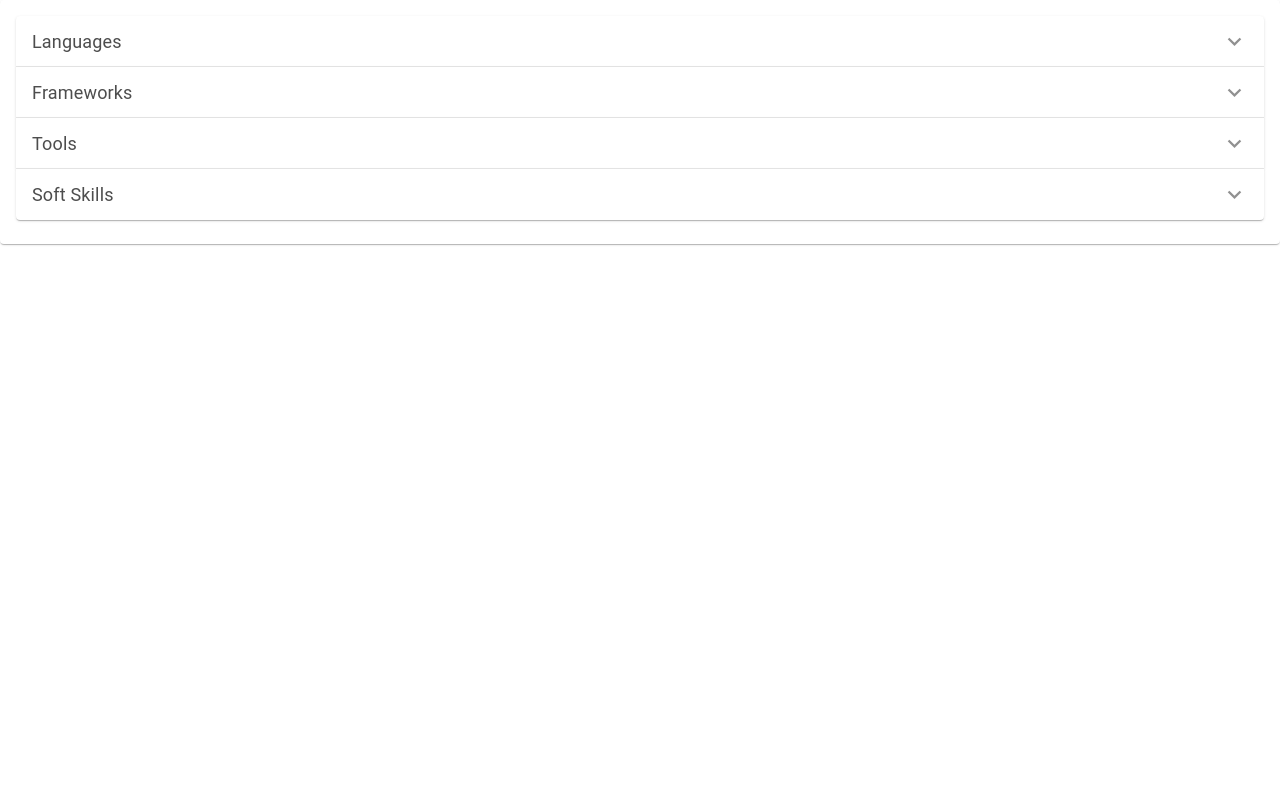
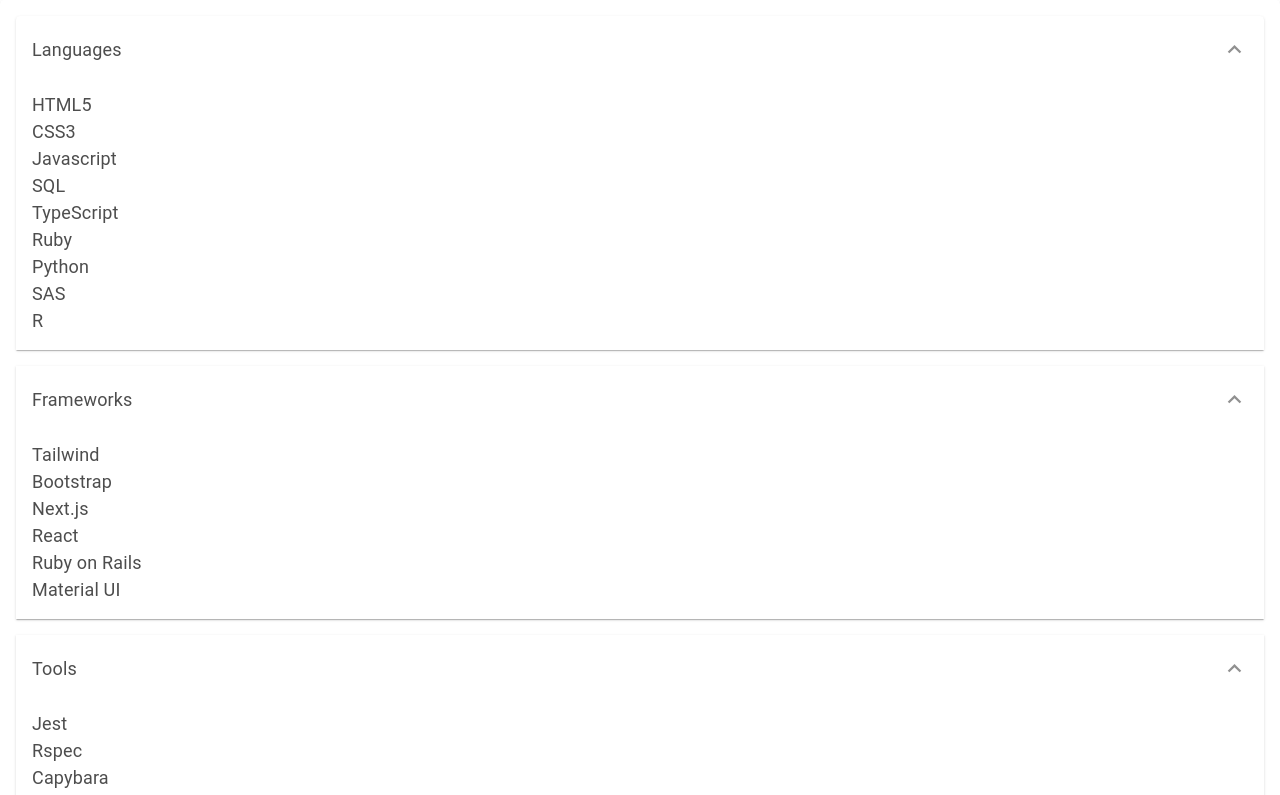
Before and after one commit to fionatagious/fiona.works, a Next.js app: page /resume/skills in a window 1280 px wide. Shown: the top 795 px of the page. Built offline with nearby package versions, Linux system fonts and the light colour scheme.

Commit message:
Skills accordion

```diff
--- a/components/accordion.js
+++ b/components/accordion.js
@@ -6,23 +6,15 @@
 import ExpandMoreIcon from '@mui/icons-material/ExpandMore';
 
 export default function SkillsAccordion() {
-    const [expanded, setExpanded] = React.useState(true);
-
-    const handleChange = (panel) => (event, isExpanded) => {
-      setExpanded(isExpanded ? panel : false);
-    };
-
   return (
     <div>
-        <Accordion expanded={expanded === 'panel1'} onChange={handleChange('panel1')}>
+      <Accordion defaultExpanded>
         <AccordionSummary
           expandIcon={<ExpandMoreIcon />}
-            aria-controls="languages-content"
-            id="languages-header"
+          aria-controls="panel1a-content"
+          id="panel1a-header"
         >
-            <Typography sx={{ width: '33%', flexShrink: 0 }}>
-              Languages
-            </Typography>
+          <Typography>Languages</Typography>
         </AccordionSummary>
         <AccordionDetails>
           <Typography>HTML5</Typography>
@@ -36,15 +28,13 @@
           <Typography>R</Typography>
         </AccordionDetails>
       </Accordion>
-        <Accordion expanded={expanded === 'panel1'} onChange={handleChange('panel1')}>
+      <Accordion defaultExpanded>
         <AccordionSummary
           expandIcon={<ExpandMoreIcon />}
-            aria-controls="languages-content"
-            id="languages-header"
+          aria-controls="panel2a-content"
+          id="panel2a-header"
         >
-            <Typography sx={{ width: '33%', flexShrink: 0 }}>
-              Frameworks
-            </Typography>
+          <Typography>Frameworks</Typography>
         </AccordionSummary>
         <AccordionDetails>
           <Typography>Tailwind</Typography>
@@ -55,15 +45,13 @@
           <Typography>Material UI</Typography>
         </AccordionDetails>
       </Accordion>
-        <Accordion expanded={expanded === 'panel1'} onChange={handleChange('panel1')}>
+      <Accordion defaultExpanded>
         <AccordionSummary
           expandIcon={<ExpandMoreIcon />}
-            aria-controls="languages-content"
-            id="languages-header"
+          aria-controls="panel2a-content"
+          id="panel2a-header"
         >
-            <Typography sx={{ width: '33%', flexShrink: 0 }}>
-              Tools
-            </Typography>
+          <Typography>Tools</Typography>
         </AccordionSummary>
         <AccordionDetails>
           <Typography>Jest</Typography>
@@ -75,15 +63,13 @@
           <Typography>SendGrid</Typography>
         </AccordionDetails>
       </Accordion>
-        <Accordion expanded={expanded === 'panel1'} onChange={handleChange('panel1')}>
+      <Accordion defaultExpanded>
         <AccordionSummary
           expandIcon={<ExpandMoreIcon />}
-            aria-controls="languages-content"
-            id="languages-header"
+          aria-controls="panel2a-content"
+          id="panel2a-header"
         >
-            <Typography sx={{ width: '33%', flexShrink: 0 }}>
-              Soft Skills
-            </Typography>
+          <Typography>Soft Skills</Typography>
         </AccordionSummary>
         <AccordionDetails>
           <Typography>Attention to detail</Typography>
```
Lines whose indentation alone changed are shown as unchanged.
